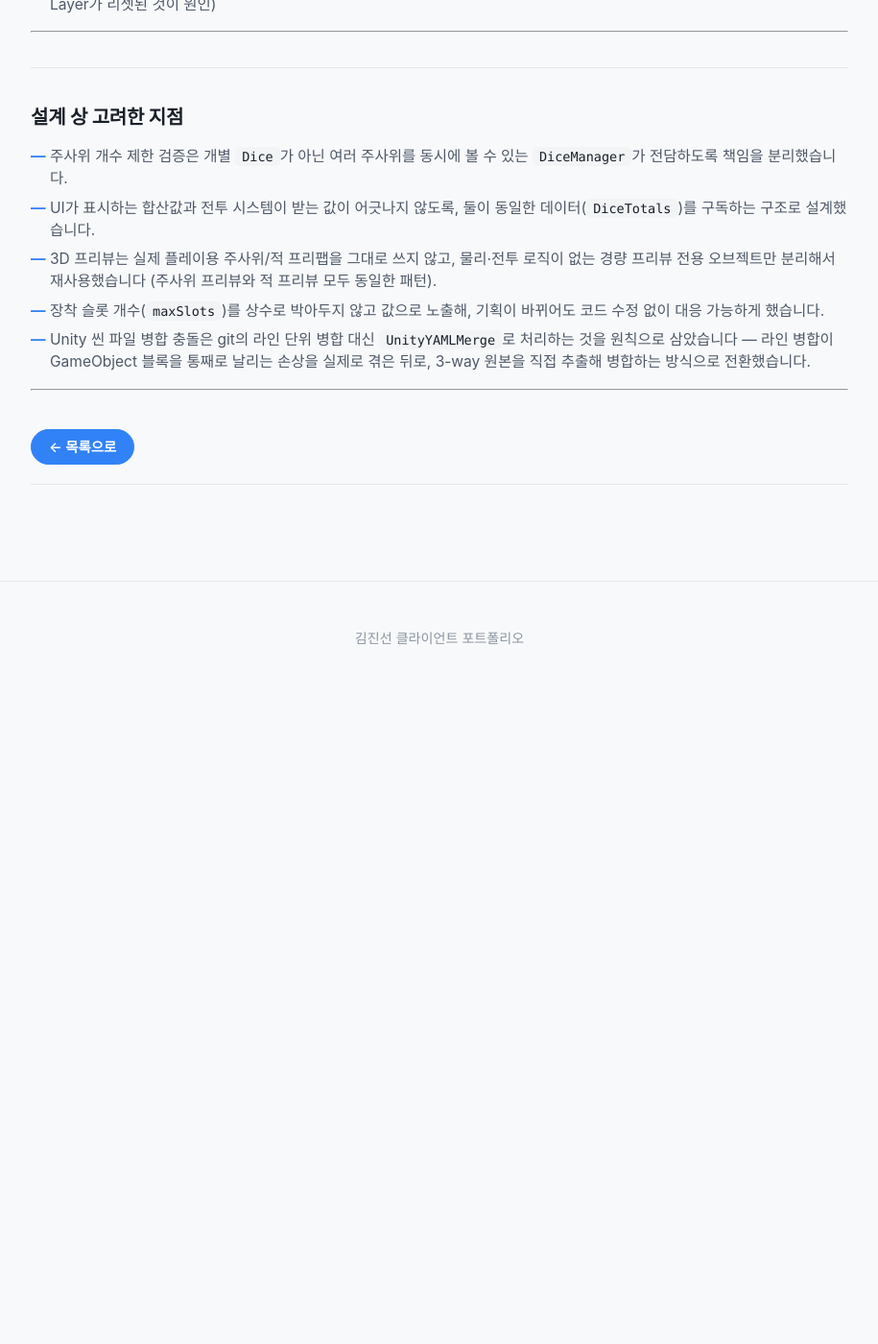
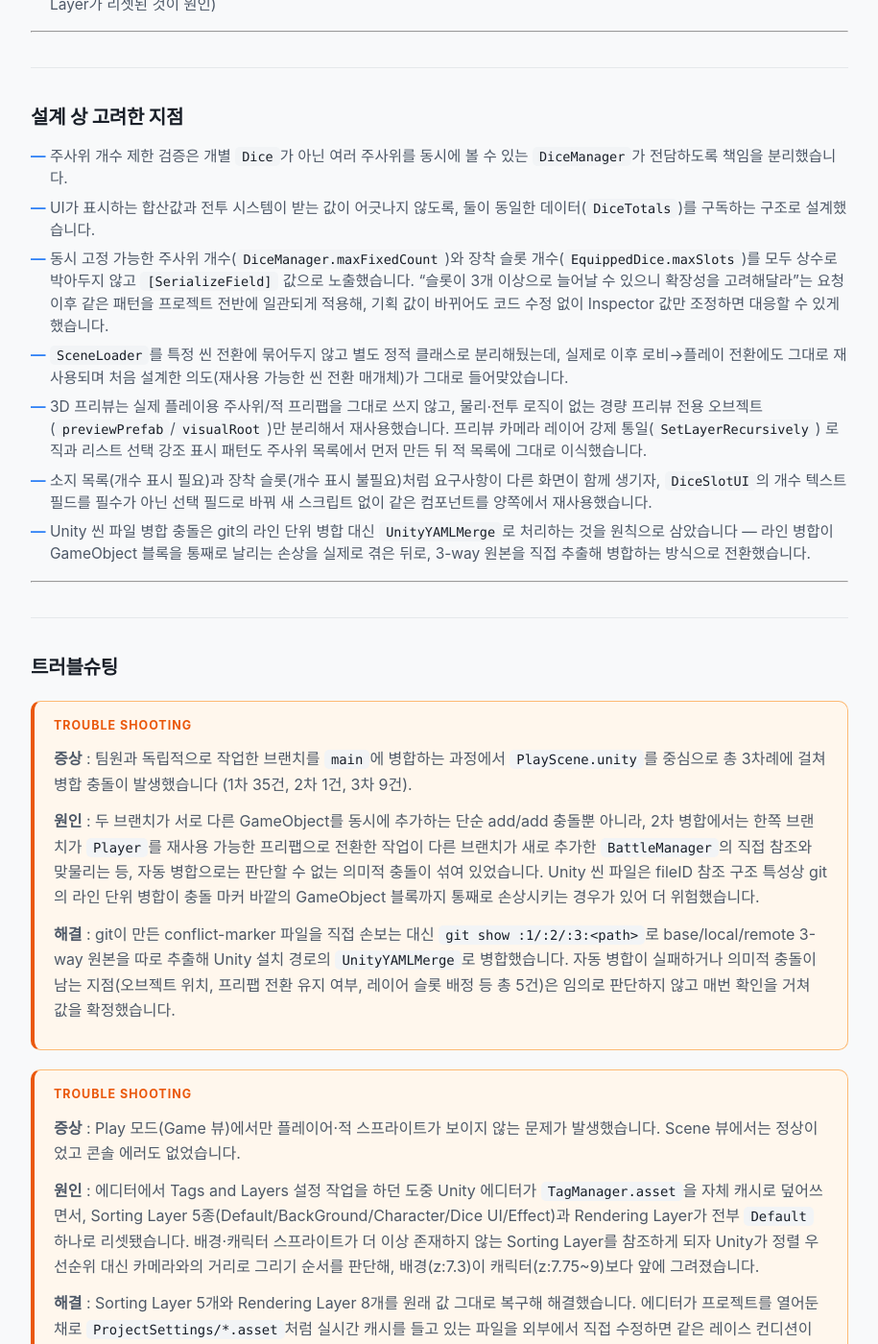
Before and after one commit to KimJinsun610/KimJinsun610.github.io, a Jekyll site: the page built from projects/roll-into-dungeon.md, in a window 1280 px wide and 1400 px high, scrolled down 1797 px. Shown: the whole window at 96% size, without its empty margins (182-1097 px from the left). Built offline with Jekyll 4.4.1, drawn with Linux system fonts in a browser that asks for light colours; some web fonts are replaced; before the commit the page ends 2520 px from its top, so only the background shows below that; some of the changed text lies outside the part shown.

Commit message:
Update roll-into-dungeon.md

```diff
--- a/projects/roll-into-dungeon.md
+++ b/projects/roll-into-dungeon.md
@@ -64,9 +64,39 @@ permalink: /projects/roll-into-dungeon/
 
 - 주사위 개수 제한 검증은 개별 `Dice`가 아닌 여러 주사위를 동시에 볼 수 있는 `DiceManager`가 전담하도록 책임을 분리했습니다.
 - UI가 표시하는 합산값과 전투 시스템이 받는 값이 어긋나지 않도록, 둘이 동일한 데이터(`DiceTotals`)를 구독하는 구조로 설계했습니다.
-- 3D 프리뷰는 실제 플레이용 주사위/적 프리팹을 그대로 쓰지 않고, 물리·전투 로직이 없는 경량 프리뷰 전용 오브젝트만 분리해서 재사용했습니다 (주사위 프리뷰와 적 프리뷰 모두 동일한 패턴).
-- 장착 슬롯 개수(`maxSlots`)를 상수로 박아두지 않고 값으로 노출해, 기획이 바뀌어도 코드 수정 없이 대응 가능하게 했습니다.
+- 동시 고정 가능한 주사위 개수(`DiceManager.maxFixedCount`)와 장착 슬롯 개수(`EquippedDice.maxSlots`)를 모두 상수로 박아두지 않고 `[SerializeField]` 값으로 노출했습니다. "슬롯이 3개 이상으로 늘어날 수 있으니 확장성을 고려해달라"는 요청 이후 같은 패턴을 프로젝트 전반에 일관되게 적용해, 기획 값이 바뀌어도 코드 수정 없이 Inspector 값만 조정하면 대응할 수 있게 했습니다.
+- `SceneLoader`를 특정 씬 전환에 묶어두지 않고 별도 정적 클래스로 분리해뒀는데, 실제로 이후 로비→플레이 전환에도 그대로 재사용되며 처음 설계한 의도(재사용 가능한 씬 전환 매개체)가 그대로 들어맞았습니다.
+- 3D 프리뷰는 실제 플레이용 주사위/적 프리팹을 그대로 쓰지 않고, 물리·전투 로직이 없는 경량 프리뷰 전용 오브젝트(`previewPrefab`/`visualRoot`)만 분리해서 재사용했습니다. 프리뷰 카메라 레이어 강제 통일(`SetLayerRecursively`) 로직과 리스트 선택 강조 표시 패턴도 주사위 목록에서 먼저 만든 뒤 적 목록에 그대로 이식했습니다.
+- 소지 목록(개수 표시 필요)과 장착 슬롯(개수 표시 불필요)처럼 요구사항이 다른 화면이 함께 생기자, `DiceSlotUI`의 개수 텍스트 필드를 필수가 아닌 선택 필드로 바꿔 새 스크립트 없이 같은 컴포넌트를 양쪽에서 재사용했습니다.
 - Unity 씬 파일 병합 충돌은 git의 라인 단위 병합 대신 `UnityYAMLMerge`로 처리하는 것을 원칙으로 삼았습니다 — 라인 병합이 GameObject 블록을 통째로 날리는 손상을 실제로 겪은 뒤로, 3-way 원본을 직접 추출해 병합하는 방식으로 전환했습니다.
+
+---
+
+## 트러블슈팅
+
+<div class="ts-box" markdown="1">
+
+#### Trouble Shooting
+
+**증상** : 팀원과 독립적으로 작업한 브랜치를 `main`에 병합하는 과정에서 `PlayScene.unity`를 중심으로 총 3차례에 걸쳐 병합 충돌이 발생했습니다 (1차 35건, 2차 1건, 3차 9건).
+
+**원인** : 두 브랜치가 서로 다른 GameObject를 동시에 추가하는 단순 add/add 충돌뿐 아니라, 2차 병합에서는 한쪽 브랜치가 `Player`를 재사용 가능한 프리팹으로 전환한 작업이 다른 브랜치가 새로 추가한 `BattleManager`의 직접 참조와 맞물리는 등, 자동 병합으로는 판단할 수 없는 의미적 충돌이 섞여 있었습니다. Unity 씬 파일은 fileID 참조 구조 특성상 git의 라인 단위 병합이 충돌 마커 바깥의 GameObject 블록까지 통째로 손상시키는 경우가 있어 더 위험했습니다.
+
+**해결** : git이 만든 conflict-marker 파일을 직접 손보는 대신 `git show :1/:2/:3:<path>`로 base/local/remote 3-way 원본을 따로 추출해 Unity 설치 경로의 `UnityYAMLMerge`로 병합했습니다. 자동 병합이 실패하거나 의미적 충돌이 남는 지점(오브젝트 위치, 프리팹 전환 유지 여부, 레이어 슬롯 배정 등 총 5건)은 임의로 판단하지 않고 매번 확인을 거쳐 값을 확정했습니다.
+
+</div>
+
+<div class="ts-box" markdown="1">
+
+#### Trouble Shooting
+
+**증상** : Play 모드(Game 뷰)에서만 플레이어·적 스프라이트가 보이지 않는 문제가 발생했습니다. Scene 뷰에서는 정상이었고 콘솔 에러도 없었습니다.
+
+**원인** : 에디터에서 Tags and Layers 설정 작업을 하던 도중 Unity 에디터가 `TagManager.asset`을 자체 캐시로 덮어쓰면서, Sorting Layer 5종(Default/BackGround/Character/Dice UI/Effect)과 Rendering Layer가 전부 `Default` 하나로 리셋됐습니다. 배경·캐릭터 스프라이트가 더 이상 존재하지 않는 Sorting Layer를 참조하게 되자 Unity가 정렬 우선순위 대신 카메라와의 거리로 그리기 순서를 판단해, 배경(z:7.3)이 캐릭터(z:7.75~9)보다 앞에 그려졌습니다.
+
+**해결** : Sorting Layer 5개와 Rendering Layer 8개를 원래 값 그대로 복구해 해결했습니다. 에디터가 프로젝트를 열어둔 채로 `ProjectSettings/*.asset`처럼 실시간 캐시를 들고 있는 파일을 외부에서 직접 수정하면 같은 레이스 컨디션이 재발할 수 있어, 이후로는 이런 파일을 고칠 때 에디터를 닫거나 수정 직후 Reload를 확인하는 방식으로 대응하고 있습니다.
+
+</div>
 
 ---
 
```
